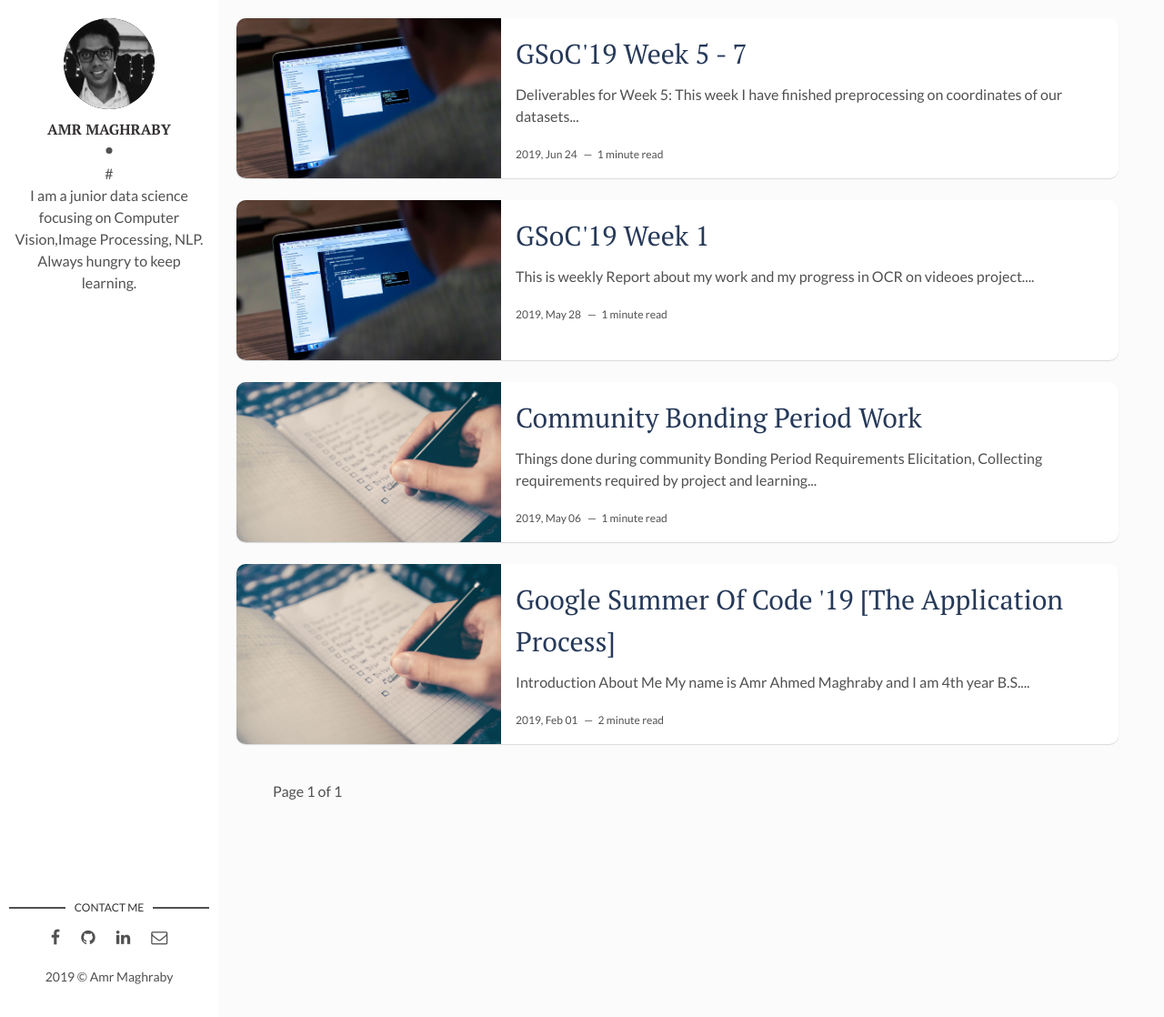
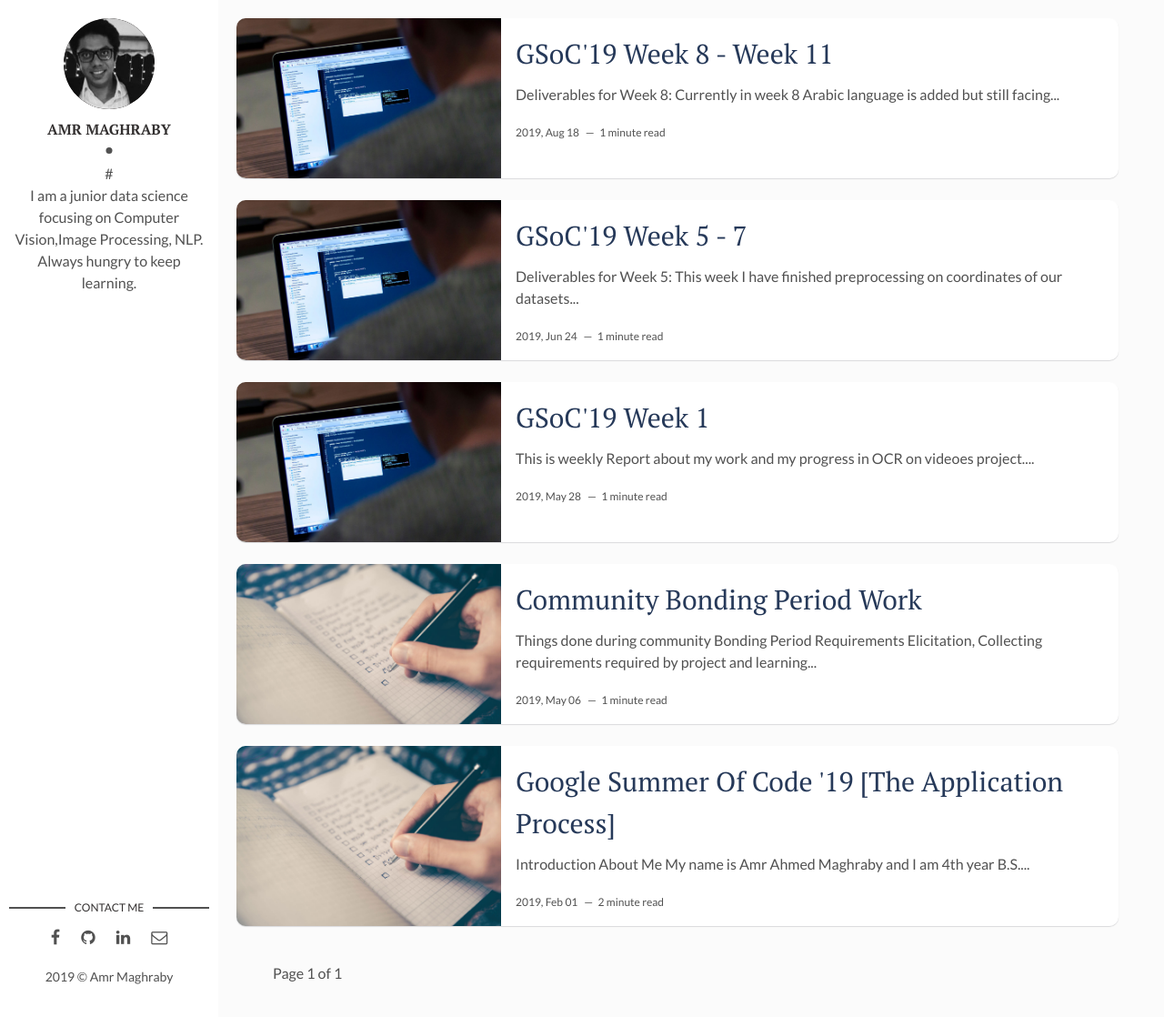
Before and after one commit to AmrMaghraby/amrmaghraby.github.io, a Jekyll site: the page built from index.html, in a window 1280 px wide and 1118 px high. Shown: the whole window at 91% size. Built offline with Jekyll 4.4.1, drawn with Linux system fonts in a browser that asks for light colours; the list of posts is cut into pages by our own code; a file with an impossible date is left out.

Commit message:
Update 2017-04-06-welcome-to-jekyll.markdown

```diff
--- a/_posts/2017-04-06-welcome-to-jekyll.markdown
+++ b/_posts/2017-04-06-welcome-to-jekyll.markdown
@@ -1,7 +1,7 @@
 ---
 layout: post
 title: GSoC'19 Week 8 - Week 11
-date: 2019-18-08 13:32:20 +0300
+date: 2019-08-18 13:32:20 +0300
 description: #hhjhhh
 img: how-to-start.jpg
 ---
```
